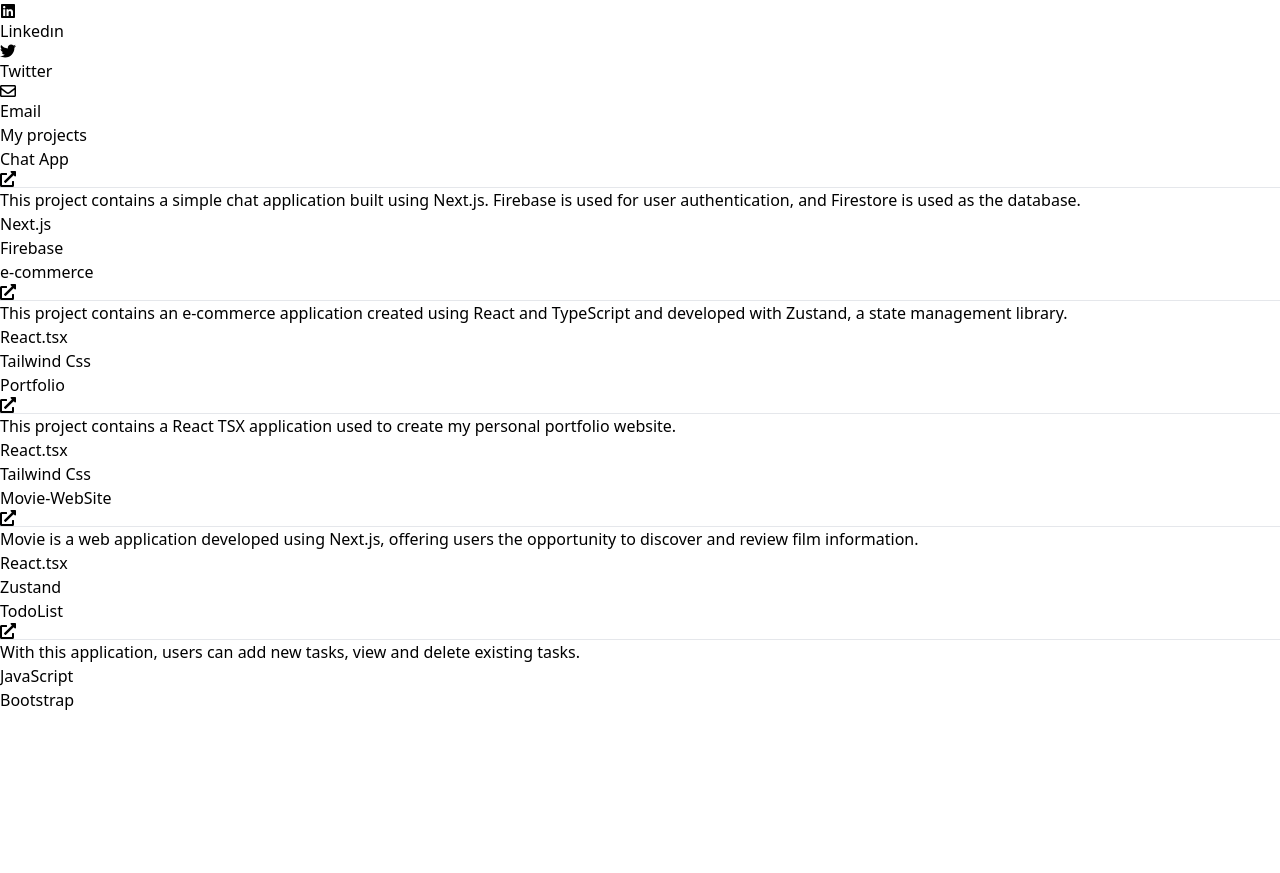
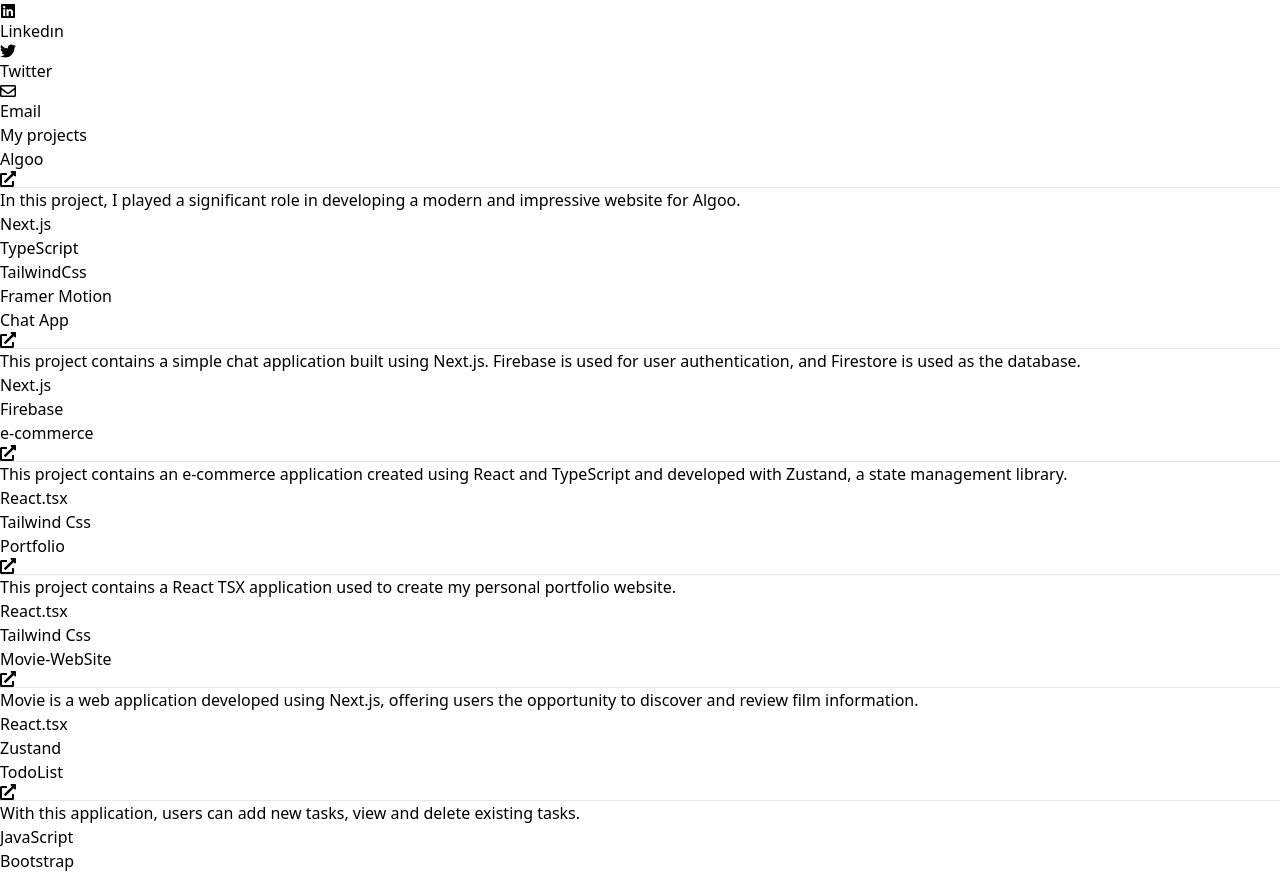
Before and after one commit to mertcetiin/Portfolio, a React (Vite) app: page / in a window 1280 px wide. Shown: the part 1960-2833 px from the top of the page. Before the commit the page ends 2672 px from the top, so only its background shows below. Built offline with nearby package versions, Linux system fonts and the light colour scheme.

Commit message:
data.tsx new project added

```diff
--- a/src/components/Data.tsx
+++ b/src/components/Data.tsx
@@ -1,16 +1,25 @@
 export type ProjectsInfo = {
-    id: number;
     name: string;
     info: string;
     skill: string;
     skill2: string;
+    skill3?: string;
+    skill4?: string;
     link: string;
 }
 
 
 export const projectsData: ProjectsInfo[] = [
     {
-        id: 1,
+        name: 'Algoo',
+        info: 'In this project, I played a significant role in developing a modern and impressive website for Algoo.',
+        skill: 'Next.js',
+        skill2: 'TypeScript',
+        skill3: 'TailwindCss',
+        skill4: 'Framer Motion',
+        link: 'https://www.algoo.de',
+    },
+    {
         name: 'Chat App',
         info: 'This project contains a simple chat application built using Next.js. Firebase is used for user authentication, and Firestore is used as the database.',
         skill: 'Next.js',
@@ -18,7 +27,6 @@
         link: 'https://github.com/mertcetiin/ChatApp',
     },
     {
-        id: 2,
         name: 'e-commerce',
         info: 'This project contains an e-commerce application created using React and TypeScript and developed with Zustand, a state management library.',
         skill: 'React.tsx',
@@ -26,7 +34,6 @@
         link: 'https://github.com/mertcetiin/e-commerce',
     },
     {
-        id: 3,
         name: 'Portfolio',
         info: 'This project contains a React TSX application used to create my personal portfolio website.',
         skill: 'React.tsx',
@@ -34,7 +41,6 @@
         link: 'https://github.com/mertcetiin/Portfolio',
     },
     {
-        id: 4,
         name: 'Movie-WebSite',
         info: 'Movie is a web application developed using Next.js, offering users the opportunity to discover and review film information.',
         skill: 'React.tsx',
@@ -42,7 +48,6 @@
         link: 'https://github.com/mertcetiin/Movie-WebSite.git',
     },
     {
-        id: 5,
         name: 'TodoList',
         info: 'With this application, users can add new tasks, view and delete existing tasks.',
         skill: 'JavaScript',
--- a/src/components/Projects.tsx
+++ b/src/components/Projects.tsx
@@ -6,8 +6,8 @@
     return (
         <div>
             <h1 id="projects" className="mt-8 text-2xl md:text-4xl text-center font-extrabold">My projects</h1>
-            {projectsData.map((item) =>
-                <div key={item.id} className="group w-full sm:w-1/2 m-4 mt-10 mx-auto p-6 rounded-xl border-2 border-gray-300">
+            {projectsData.map((item, index) =>
+                <div key={index} className="group w-full sm:w-1/2 m-4 mt-10 mx-auto p-6 rounded-xl border-2 border-gray-300">
                     <a href={item.link} target="e_blank">
                         <h1 className="text-xl text-center font-bold">
                             {item.name}
@@ -19,6 +19,12 @@
                     <div className="mt-4 mb-8 flex flex-wrap justify-center items-center gap-2">
                         <div className="px-4 py-1 border-2 rounded-full">{item.skill}</div>
                         <div className="px-4 py-1 border-2 rounded-full">{item.skill2}</div>
+                        {item.skill3 && (
+                            <div className="px-4 py-1 border-2 rounded-full">{item.skill3}</div>
+                        )}
+                        {item.skill4 && (
+                            <div className="px-4 py-1 border-2 rounded-full">{item.skill4}</div>
+                        )}
                     </div>
                 </div>
             )}
```
